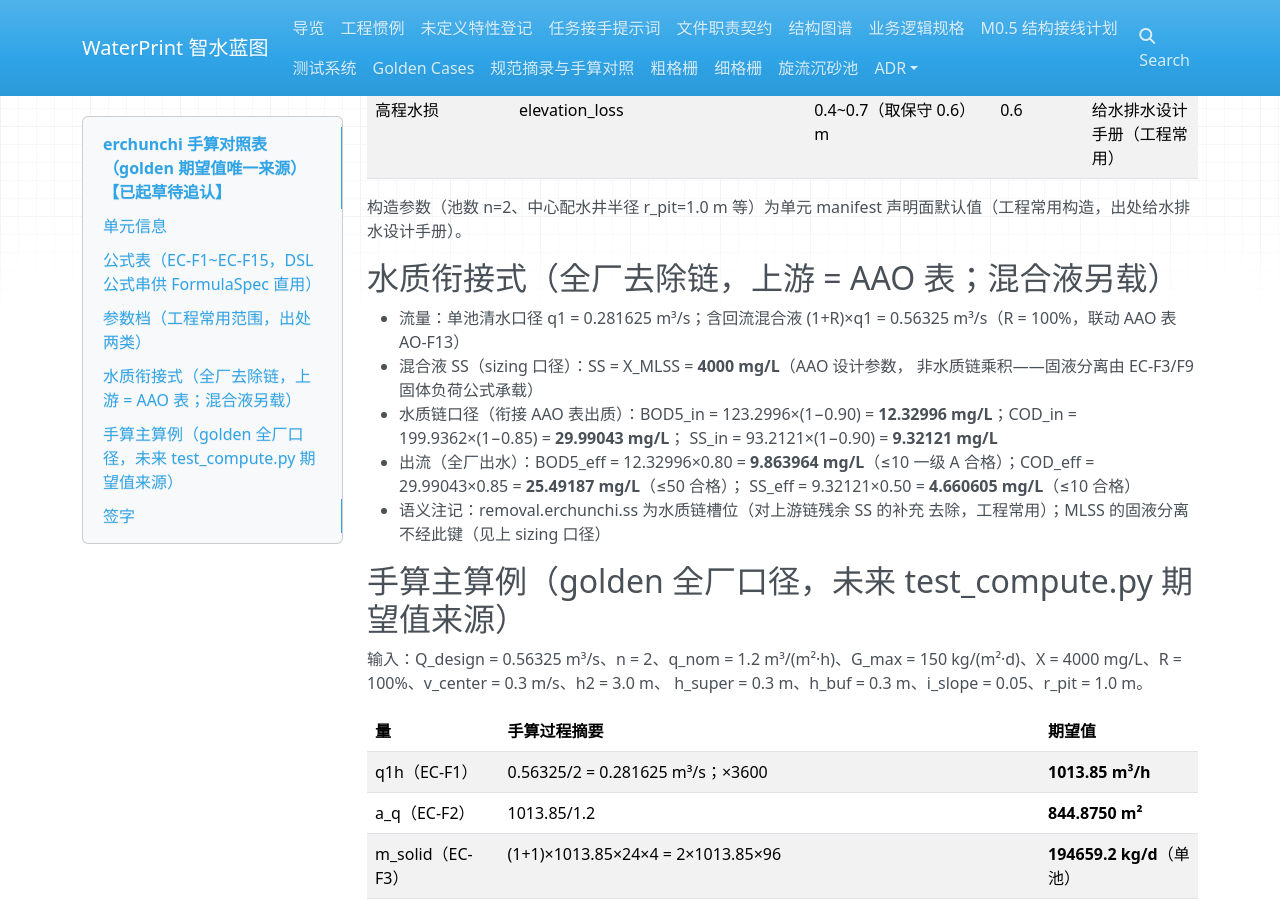
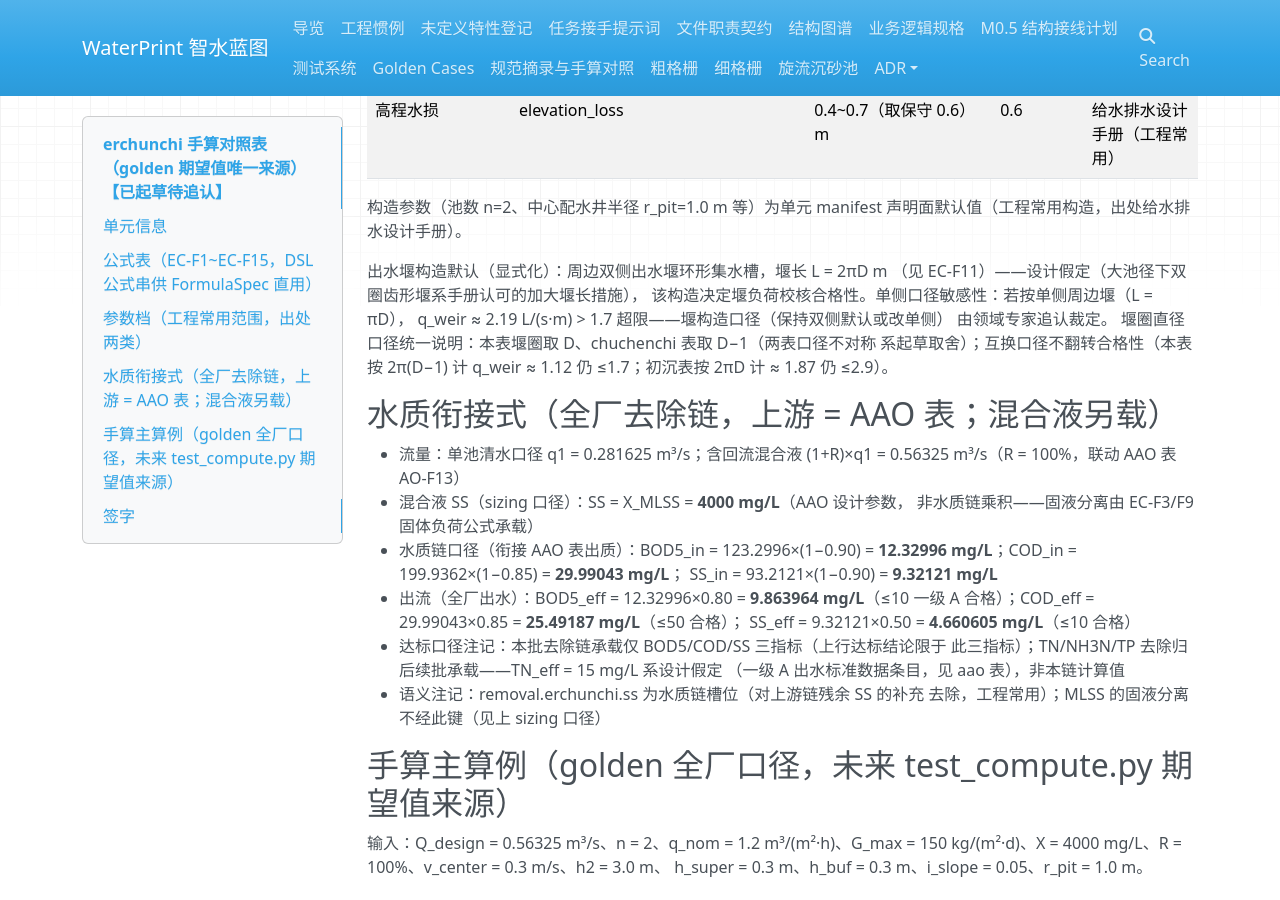
Before and after one commit to yyx20040712/waterprint, an MkDocs documentation site: the page built from docs/norms/erchunchi.md, in a window 1280 px wide and 900 px high, scrolled down 3227 px. Built offline with MkDocs 1.6.1, drawn with Linux system fonts in a browser that asks for light colours; nearby versions of some CDN libraries.

Commit message:
M2a1-R1 表内注记闭合（二审 I-1/M-2/M-5/M-6，纯注记行零数值变更）：I-1 chuchenchi/erchunchi 参数档补"出水堰构造默认＝周边双侧出水堰环形集水槽"显式说明＋单侧口径敏感性注记（初沉 3.90>2.9/二沉 2.19>1.7 均超限，堰构造口径待追认裁定）＋堰圈直径口径（D−1 vs D）统一说明（互换 1.87/1.12 不翻转合格性）；M-2 aao 参数档泥龄行加备考注记（好氧泥龄 22.22 d 落 11~23 带内[本表判断口径]/全池 36.8 d 出带，口径待追认裁定）；M-5 erchunchi 出水达标行加注（本表仅 BOD5/COD/SS 三指标链，TN/NH3N/TP 归后续批，TN_eff=15 系设计假定非链计算值）；M-6 aao AO-F13/F14 行加流量口径注记（外回流泵按最高时/内回流泵按平均时，口径差 1.4 倍[Kz]，待追认统一或保留双口径）。三表仅增注记行（diff 纯 +23/-0），不改任何数值/公式/期望值；ruff 绿＋门禁 9 绿＋全量 158/79/0 不回退

```diff
--- a/docs/norms/erchunchi.md
+++ b/docs/norms/erchunchi.md
@@ -64,6 +64,15 @@ removal.erchunchi.{bod5,cod,ss}.mod_default（见衔接式）。
 构造参数（池数 n=2、中心配水井半径 r_pit=1.0 m 等）为单元 manifest
 声明面默认值（工程常用构造，出处给水排水设计手册）。
 
+出水堰构造默认（显式化）：周边双侧出水堰环形集水槽，堰长 L = 2πD m
+（见 EC-F11）——设计假定（大池径下双圈齿形堰系手册认可的加大堰长措施），
+该构造决定堰负荷校核合格性。单侧口径敏感性：若按单侧周边堰（L = πD），
+q_weir ≈ 2.19 L/(s·m) > 1.7 超限——堰构造口径（保持双侧默认或改单侧）
+由领域专家追认裁定。
+堰圈直径口径统一说明：本表堰圈取 D、chuchenchi 表取 D−1（两表口径不对称
+系起草取舍）；互换口径不翻转合格性（本表按 2π(D−1) 计 q_weir ≈ 1.12
+仍 ≤1.7；初沉表按 2πD 计 ≈ 1.87 仍 ≤2.9）。
+
 ## 水质衔接式（全厂去除链，上游 = AAO 表；混合液另载）
 
 - 流量：单池清水口径 q1 = 0.281625 m³/s；含回流混合液 (1+R)×q1 =
@@ -76,6 +85,9 @@ removal.erchunchi.{bod5,cod,ss}.mod_default（见衔接式）。
 - 出流（全厂出水）：BOD5_eff = 12.32996×0.80 = **9.863964 mg/L**（≤10
   一级 A 合格）；COD_eff = 29.99043×0.85 = **25.49187 mg/L**（≤50 合格）；
   SS_eff = 9.32121×0.50 = **4.660605 mg/L**（≤10 合格）
+- 达标口径注记：本批去除链承载仅 BOD5/COD/SS 三指标（上行达标结论限于
+  此三指标）；TN/NH3N/TP 去除归后续批承载——TN_eff = 15 mg/L 系设计假定
+  （一级 A 出水标准数据条目，见 aao 表），非本链计算值
 - 语义注记：removal.erchunchi.ss 为水质链槽位（对上游链残余 SS 的补充
   去除，工程常用）；MLSS 的固液分离不经此键（见上 sizing 口径）
 
```
Also changed, not shown: docs/norms/aao.md (+2 -0 lines), docs/norms/chuchenchi.md (+9 -0 lines).
